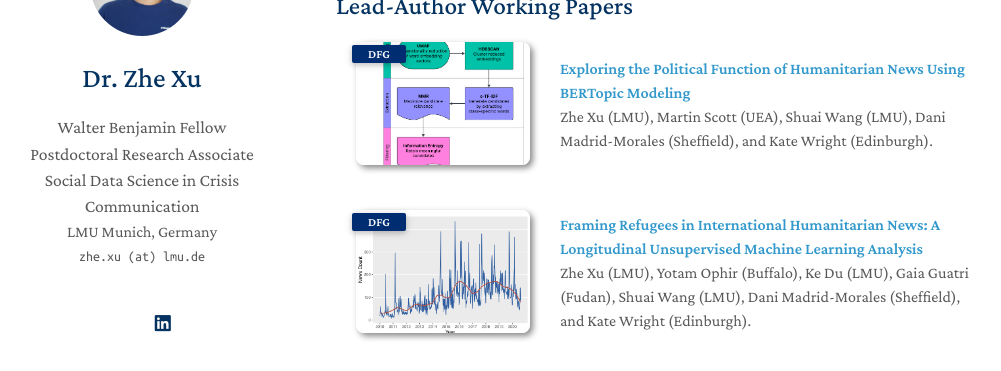
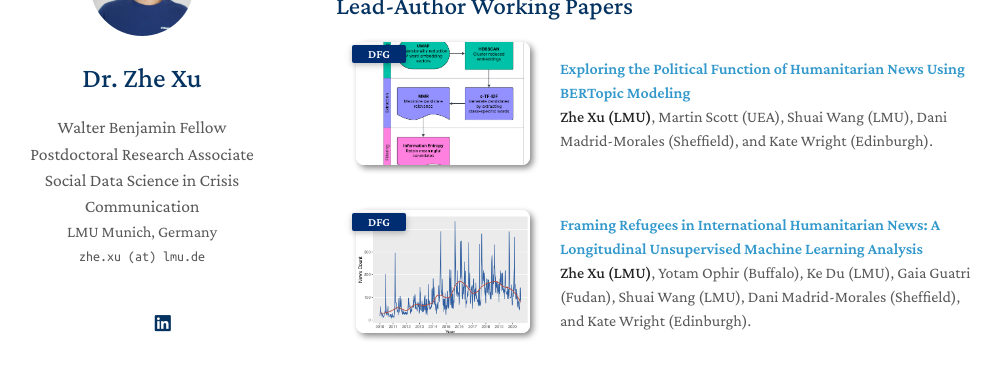
Before and after one commit to zhexuphd/home, a Jekyll site: the page built from index.md, in a window 1280 px wide and 900 px high, scrolled down 893 px. Shown: the part 152-523 px from the top of the window, without its empty margins (134-1135 px from the left). Built offline with Jekyll 4.4.1, drawn with Linux system fonts in a browser that asks for light colours; a style sheet for code colours, icons or effects is not loaded; our own code applies the rules of GitHub Pages for plain Markdown files.

Commit message:
Update dfg.yml

```diff
--- a/_data/dfg.yml
+++ b/_data/dfg.yml
@@ -1,13 +1,13 @@
 main:
 
   - title: "Exploring the Political Function of Humanitarian News Using BERTopic Modeling"
-    authors: Zhe Xu (LMU), Martin Scott (UEA), Shuai Wang (LMU), Dani Madrid-Morales (Sheffield), and Kate Wright (Edinburgh).
+    authors: <strong>Zhe Xu (LMU)</strong>, Martin Scott (UEA), Shuai Wang (LMU), Dani Madrid-Morales (Sheffield), and Kate Wright (Edinburgh).
     conference_short: DFG
     conference:
     image: ./assets/img/BERTopic.png
 
   - title: "Framing Refugees in International Humanitarian News: A Longitudinal Unsupervised Machine Learning Analysis"
-    authors: Zhe Xu (LMU), Yotam Ophir (Buffalo), Ke Du (LMU), Gaia Guatri (Fudan), Shuai Wang (LMU), Dani Madrid-Morales (Sheffield), and Kate Wright (Edinburgh).
+    authors: <strong>Zhe Xu (LMU)</strong>, Yotam Ophir (Buffalo), Ke Du (LMU), Gaia Guatri (Fudan), Shuai Wang (LMU), Dani Madrid-Morales (Sheffield), and Kate Wright (Edinburgh).
     conference_short: DFG
     conference:
     image: ./assets/img/times.png
```
